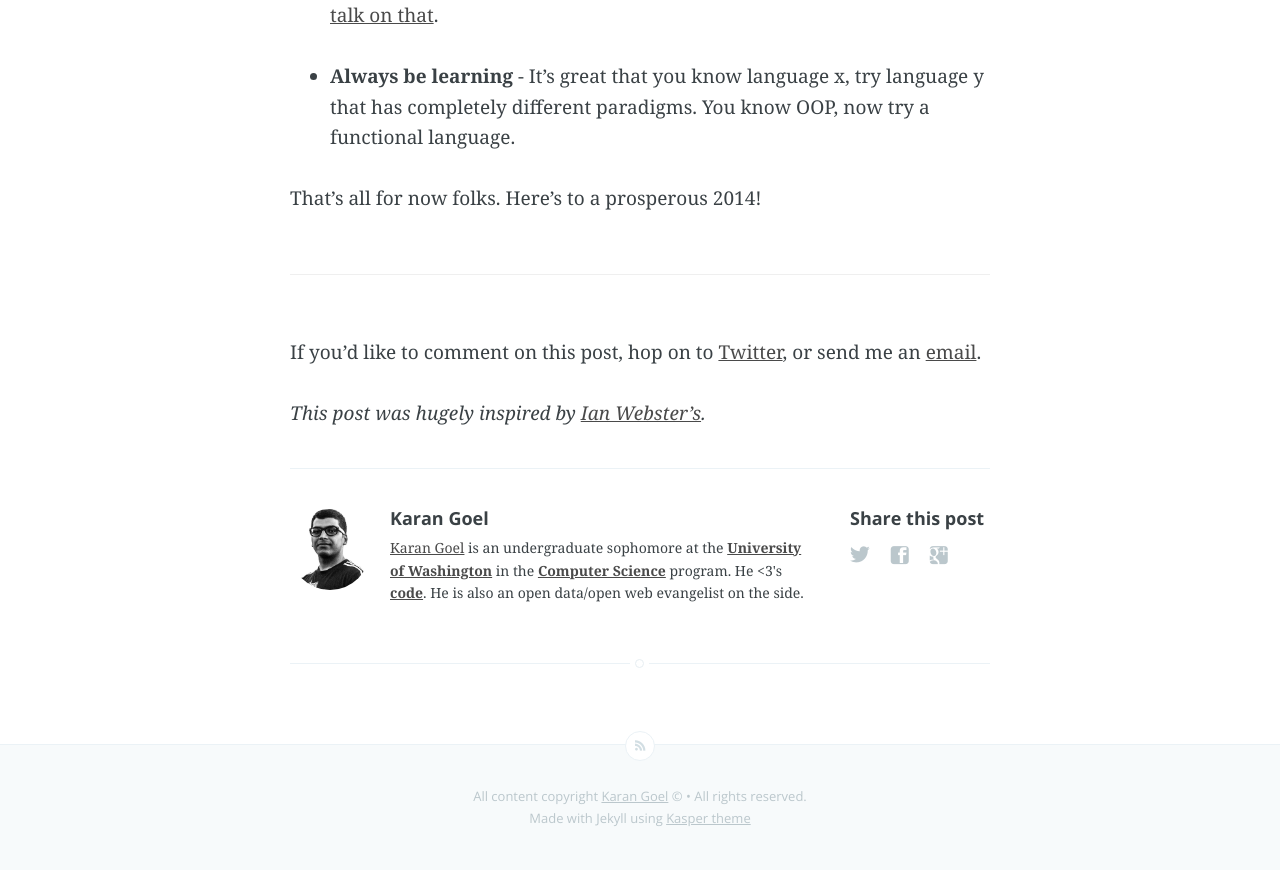
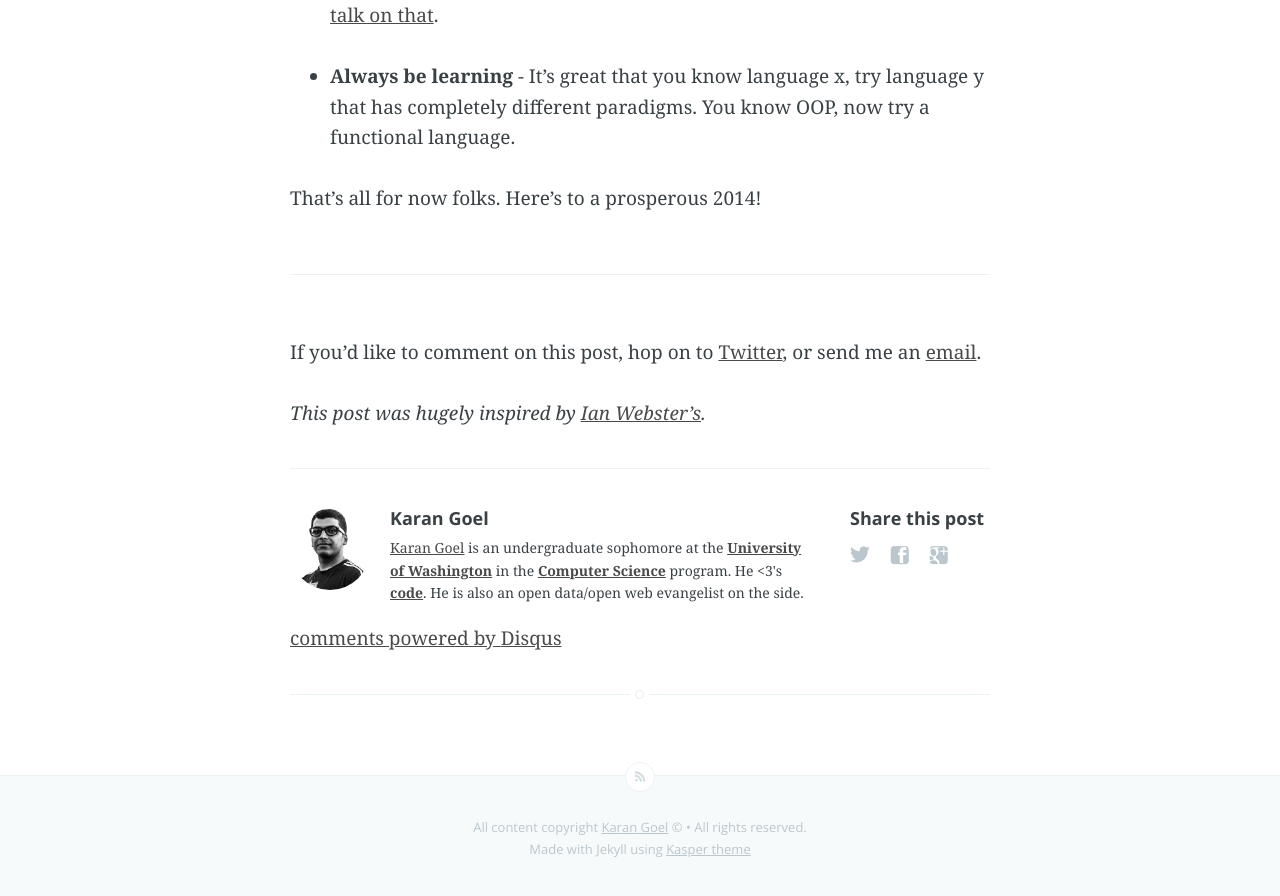
Before and after one commit to karan/oldblog, a Jekyll site: the page built from _posts/2013-11-10-my-year-in-open-source.markdown, in a window 1280 px wide and 900 px high, scrolled down 7213 px. Shown: the top 896 px of the window. Built offline with Jekyll 4.4.1, drawn with Linux system fonts in a browser that asks for light colours; Markdown is read by kramdown in place of the engine named in the settings; comment, search, counter and statistics services are not loaded; before the commit the page ends 8083 px from its top, so only the background shows below that; some of the changed lines change nothing that is shown.

Commit message:
add disqus comments

```diff
--- a/_layouts/post.html
+++ b/_layouts/post.html
@@ -73,6 +73,22 @@
                 </a>
             </section>
 
+            <div id="disqus_thread"></div>
+                <script type="text/javascript">
+                    /* * * CONFIGURATION VARIABLES: EDIT BEFORE PASTING INTO YOUR WEBPAGE * * */
+                    var disqus_shortname = 'karan-github'; // required: replace example with your forum shortname
+
+                    /* * * DON'T EDIT BELOW THIS LINE * * */
+                    (function() {
+                        var dsq = document.createElement('script'); dsq.type = 'text/javascript'; dsq.async = true;
+                        dsq.src = '//' + disqus_shortname + '.disqus.com/embed.js';
+                        (document.getElementsByTagName('head')[0] || document.getElementsByTagName('body')[0]).appendChild(dsq);
+                    })();
+                </script>
+                <noscript>Please enable JavaScript to view the <a href="http://disqus.com/?ref_noscript">comments powered by Disqus.</a></noscript>
+                <a href="http://disqus.com" class="dsq-brlink">comments powered by <span class="logo-disqus">Disqus</span></a>
+
+
         </footer>
 
     </article>
```
Also changed, not shown: 2 other files.
